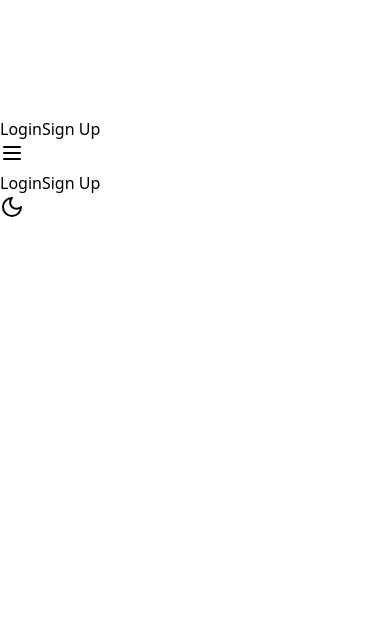
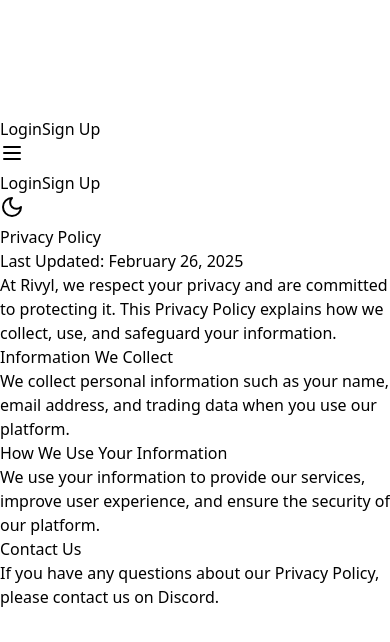
Before and after one commit to LeviathanIsI/tradingjournal_frontend, a React (Vite) app: page /privacy-policy in a window 390 px wide. Shown: the top 642 px of the page. Built offline with nearby package versions, Linux system fonts and the light colour scheme.

Commit message:
added privacy policy and tos

```diff
--- a/src/App.jsx
+++ b/src/App.jsx
@@ -23,6 +23,7 @@
 import GoogleAuthSuccess from "./pages/GoogleAuthSuccess";
 import Pricing from "./components/Pricing";
 import Profile from "./components/Profile";
+import { PrivacyPolicy, TermsOfService } from "./pages/PrivacyPolicy.jsx";
 
 const SubscriptionRoute = ({ children }) => {
   const { user, loading, subscription, isSubscriptionLoading } = useAuth();
@@ -147,6 +148,8 @@
           </PublicRoute>
         }
       />
+      <Route path="/privacy-policy" element={<PrivacyPolicy />} />
+      <Route path="/terms-of-service" element={<TermsOfService />} />
       <Route
         path="/profile/:username"
         element={
--- a/src/pages/Home.jsx
+++ b/src/pages/Home.jsx
@@ -79,6 +79,19 @@
           </div>
         </div>
       </div>
+
+      {/* Footer */}
+      <footer className="bg-gray-100 dark:bg-gray-900 py-6 text-center">
+        <div className="text-gray-600 dark:text-gray-400 text-sm">
+          <Link to="/privacy-policy" className="hover:underline mx-2">
+            Privacy Policy
+          </Link>
+          |
+          <Link to="/terms-of-service" className="hover:underline mx-2">
+            Terms of Service
+          </Link>
+        </div>
+      </footer>
     </div>
   );
 };
--- /dev/null
+++ b/src/pages/PrivacyPolicy.jsx
@@ -0,0 +1,72 @@
+import { Link } from "react-router-dom";
+
+const PrivacyPolicy = () => {
+  return (
+    <div className="min-h-screen pt-16 px-4 sm:px-6 lg:px-8 bg-white dark:bg-gray-900 text-gray-900 dark:text-gray-100">
+      <div className="max-w-3xl mx-auto py-16">
+        <h1 className="text-3xl font-bold">Privacy Policy</h1>
+        <p className="mt-4 text-gray-600 dark:text-gray-300">
+          Last Updated: February 26, 2025
+        </p>
+        <p className="mt-4 text-gray-600 dark:text-gray-300">
+          At Rivyl, we respect your privacy and are committed to protecting it.
+          This Privacy Policy explains how we collect, use, and safeguard your
+          information.
+        </p>
+        <h2 className="mt-6 text-xl font-semibold">Information We Collect</h2>
+        <p className="mt-2 text-gray-600 dark:text-gray-300">
+          We collect personal information such as your name, email address, and
+          trading data when you use our platform.
+        </p>
+        <h2 className="mt-6 text-xl font-semibold">
+          How We Use Your Information
+        </h2>
+        <p className="mt-2 text-gray-600 dark:text-gray-300">
+          We use your information to provide our services, improve user
+          experience, and ensure the security of our platform.
+        </p>
+        <h2 className="mt-6 text-xl font-semibold">Contact Us</h2>
+        <p className="mt-2 text-gray-600 dark:text-gray-300">
+          If you have any questions about our Privacy Policy, please contact us
+          on Discord.
+        </p>
+      </div>
+    </div>
+  );
+};
+
+const TermsOfService = () => {
+  return (
+    <div className="min-h-screen pt-16 px-4 sm:px-6 lg:px-8 bg-white dark:bg-gray-900 text-gray-900 dark:text-gray-100">
+      <div className="max-w-3xl mx-auto py-16">
+        <h1 className="text-3xl font-bold">Terms of Service</h1>
+        <p className="mt-4 text-gray-600 dark:text-gray-300">
+          Last Updated: February 26, 2025
+        </p>
+        <p className="mt-4 text-gray-600 dark:text-gray-300">
+          By accessing or using Rivyl, you agree to abide by these Terms of
+          Service. If you do not agree with any part of these terms, please do
+          not use our services.
+        </p>
+        <h2 className="mt-6 text-xl font-semibold">Use of Services</h2>
+        <p className="mt-2 text-gray-600 dark:text-gray-300">
+          You must comply with all applicable laws while using Rivyl. We reserve
+          the right to terminate accounts that violate our terms.
+        </p>
+        <h2 className="mt-6 text-xl font-semibold">Limitation of Liability</h2>
+        <p className="mt-2 text-gray-600 dark:text-gray-300">
+          Rivyl is not responsible for any financial losses incurred while using
+          our platform. Users assume full responsibility for their trading
+          decisions.
+        </p>
+        <h2 className="mt-6 text-xl font-semibold">Contact Us</h2>
+        <p className="mt-2 text-gray-600 dark:text-gray-300">
+          For any questions regarding our Terms of Service, reach out to us at
+          support@rivyl.app.
+        </p>
+      </div>
+    </div>
+  );
+};
+
+export { PrivacyPolicy, TermsOfService };
```
